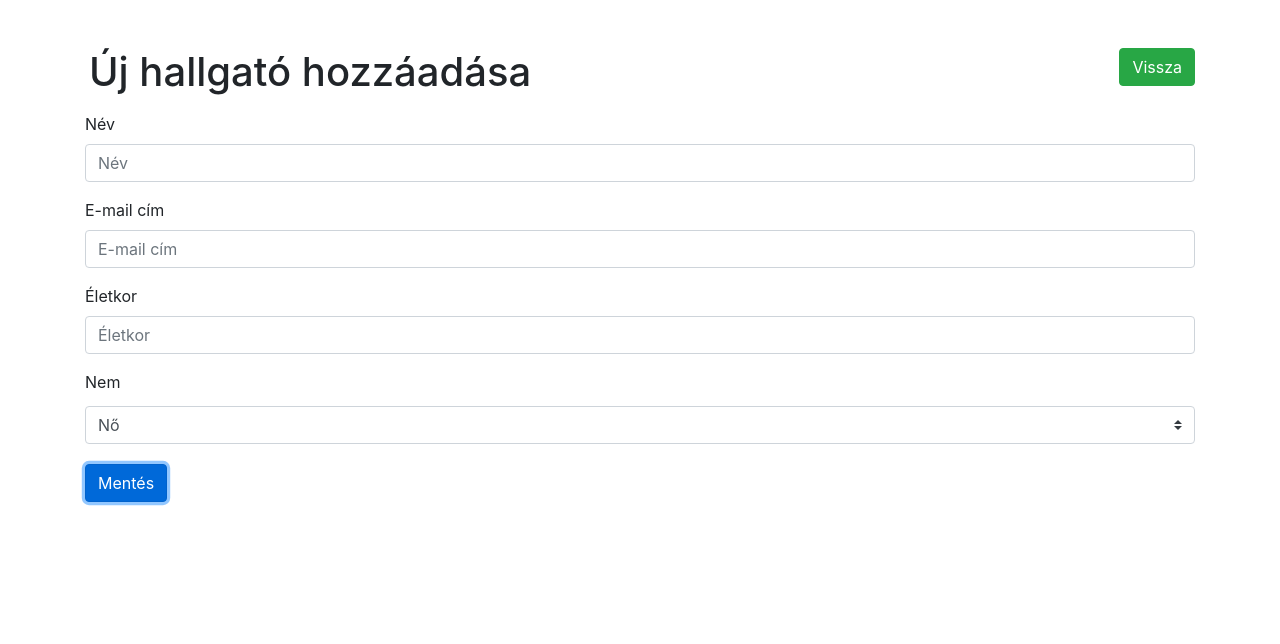
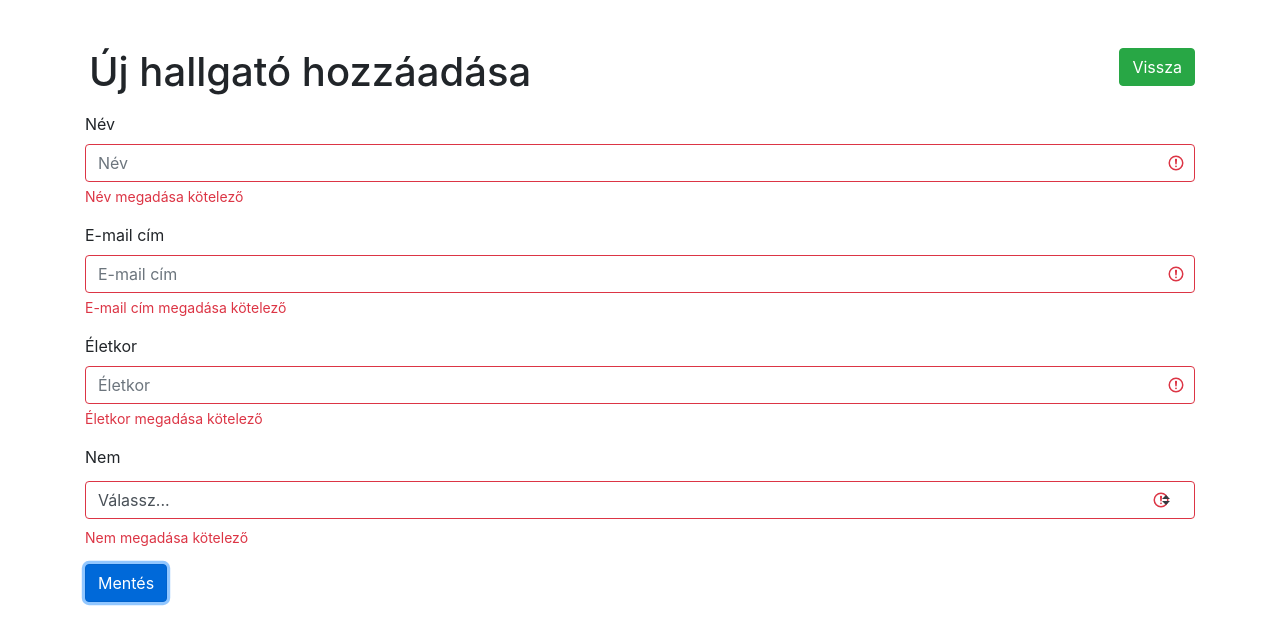
Before and after one commit to BHedi89/student-registry-react, a React (Create React App) app: page /addStudent in a window 1280 px wide. Both pictures are taken after a click on the button "Mentés". Shown: the top 644 px of the page. Built offline with nearby package versions, Linux system fonts and the light colour scheme.

Commit message:
set up add new student page

```diff
--- a/src/components/AddStudent.js
+++ b/src/components/AddStudent.js
@@ -1,35 +1,113 @@
 import { Component } from "react";
-import Header from './Header'
+import Header from "./Header";
+import { Form, Button } from "react-bootstrap";
 
 class AddStudent extends Component {
+  constructor(props) {
+    super(props);
+    this.state = {
+      validated: false,
+    };
+  }
+
+  addNewStudent = () => {
+
+  }
+
+  handleSubmit = (e) => {
+    const form = e.currentTarget;
+    if (form.checkValidity() === true) {
+      this.setState({
+        validated: true,
+      });
+    }
+  };
+
+  inputChangeHandler(changeObject) {
+    this.setState(changeObject);
+  }
+
   render() {
     return (
-            <div className='container'>
-                <Header title='Új hallgató hozzáadása' buttonTitle='Vissza' buttonLink='/studentList' />
-                <div className="form-group">
-                    <label htmlFor="inputName">Név</label>
-                    <input type="text" className="form-control" id="inputName" placeholder="Név"/>
-                </div>
-                <div className="form-group">
-                    <label htmlFor="inputEmail">E-mail cím</label>
-                    <input type="email" className="form-control" id="inputEmail" placeholder="E-mail cím"/>
-                </div>
-                <div className="form-group">
-                    <label htmlFor="inputAge">Életkor</label>
-                    <input type="number" className="form-control" id="inputAge" placeholder="Életkor"/>
-                </div>
-                <div className="form-group">
-                    <label className="mr-2" htmlFor="inputGender">Nem</label>
-                    <select className="custom-select my-1 mr-sm-2" id="inputGender">
+      <div className="container">
+        <Header
+          title="Új hallgató hozzáadása"
+          buttonTitle="Vissza"
+          buttonLink="/studentList"
+        />
+        <Form noValidate validated={this.state.validated}>
+          <Form.Group controlId="validationName">
+            <Form.Label>Név</Form.Label>
+            <Form.Control
+              type="text"
+              placeholder="Név"
+              required
+              onChange={(e) => {
+                this.inputChangeHandler({ name: e.target.value });
+              }}
+            />
+            <Form.Control.Feedback type="invalid">
+              Név megadása kötelező
+            </Form.Control.Feedback>
+          </Form.Group>
+          <Form.Group controlId="validationEmail">
+            <Form.Label>E-mail cím</Form.Label>
+            <Form.Control
+              type="email"
+              placeholder="E-mail cím"
+              required
+              onChange={(e) => {
+                this.inputChangeHandler({ email: e.target.value });
+              }}
+            />
+            <Form.Control.Feedback type="invalid">
+              E-mail cím megadása kötelező
+            </Form.Control.Feedback>
+          </Form.Group>
+          <Form.Group controlId="validationAge">
+            <Form.Label>Életkor</Form.Label>
+            <Form.Control
+              type="number"
+              placeholder="Életkor"
+              required
+              onChange={(e) => {
+                this.inputChangeHandler({ age: e.target.value });
+              }}
+            />
+            <Form.Control.Feedback type="invalid">
+              Életkor megadása kötelező
+            </Form.Control.Feedback>
+          </Form.Group>
+          <Form.Group controlId="validationGender">
+            <Form.Label className="mr-2">Nem</Form.Label>
+            <Form.Control
+              required
+              as="select"
+              className="custom-select my-1 mr-sm-2"
+              onChange={(e) => {
+                this.inputChangeHandler({ gender: e.target.value });
+              }}
+            >
+              <option value="">Válassz...</option>
               <option value="FEMALE">Nő</option>
               <option value="MALE">Férfi</option>
               <option value="2">Egyéb</option>
               <option value="3">Nem szeretném megadni</option>
-                    </select>
+            </Form.Control>
+            <Form.Control.Feedback type="invalid">
+              Nem megadása kötelező
+            </Form.Control.Feedback>
+          </Form.Group>
+        </Form>
+        <Button
+          className="btn btn-primary"
+          onClick={this.handleSubmit}
+          type="button"
+        >
+          Mentés
+        </Button>
       </div>
-                <button className="btn btn-primary">Mentés</button>
-            </div>
-        )
+    );
   }
 }
 
```
Lines whose indentation alone changed are shown as unchanged.
